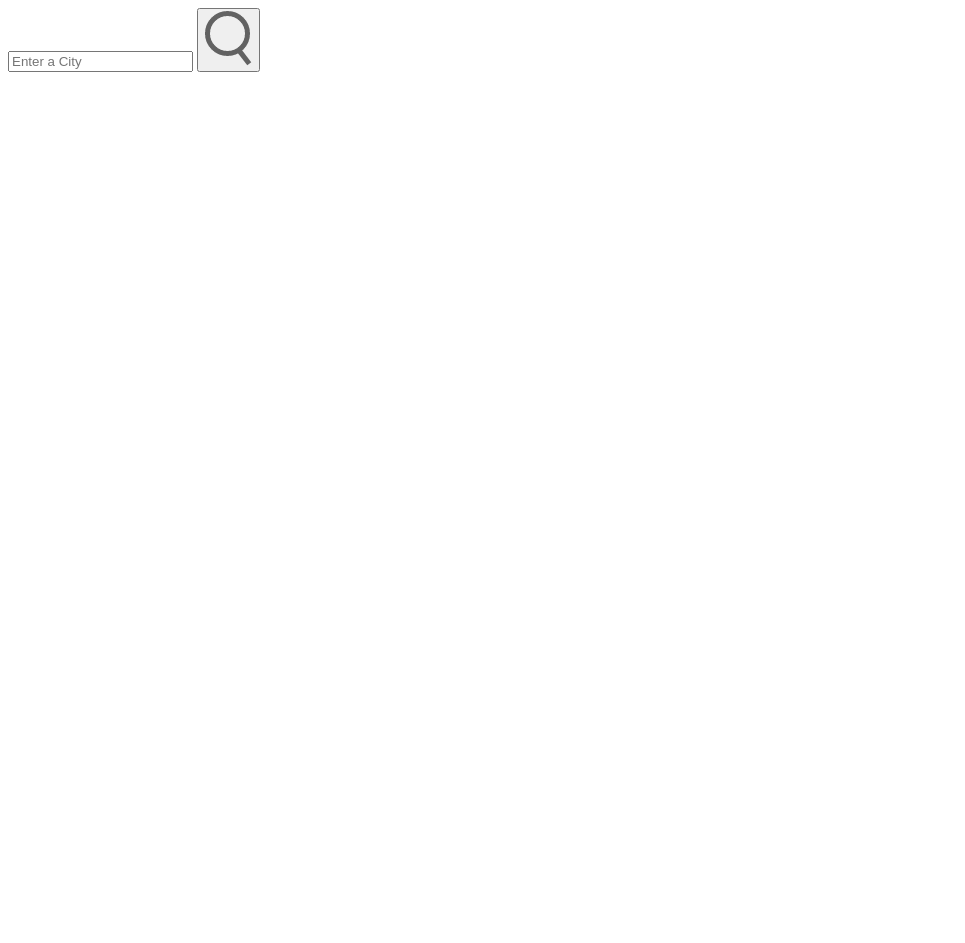
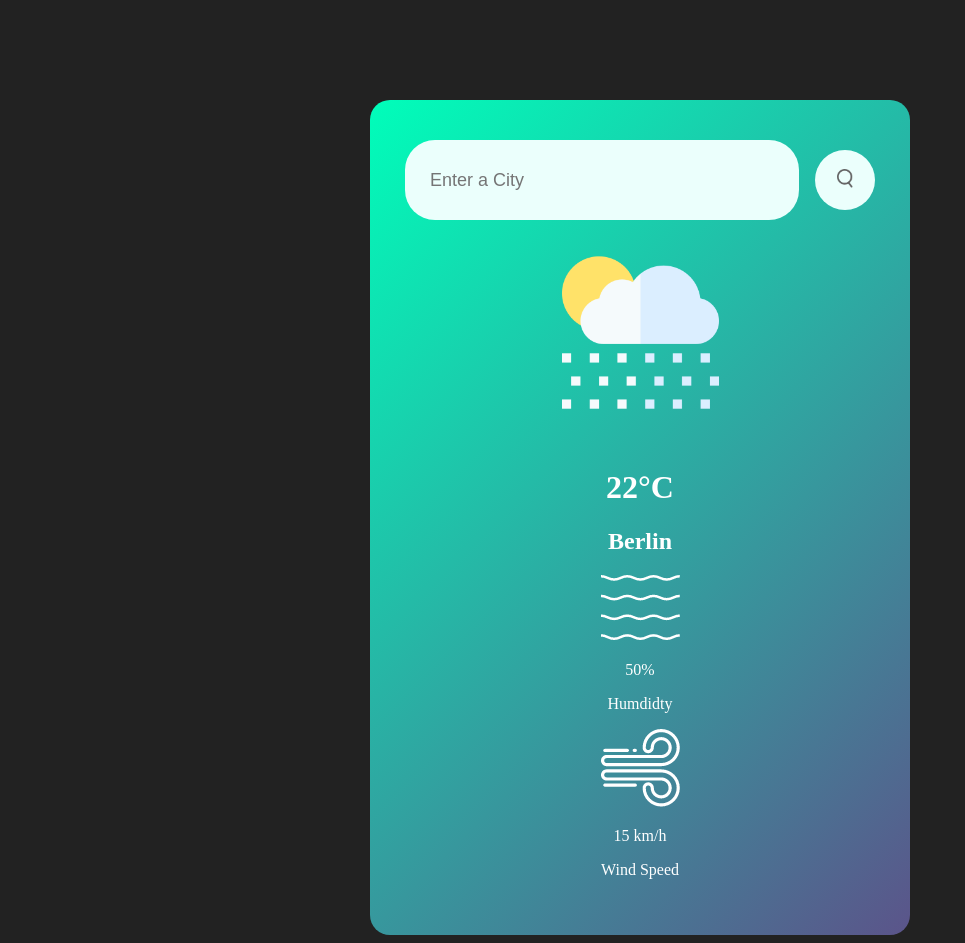
Before and after one commit to mohamad-sadhiq/weather-app, a plain HTML site: page index.html in a window 1280 px wide. Shown: the whole page, without its empty margins (0-965 px from the left). Before the commit the page ends 800 px from the top, so only its background shows below. Drawn offline with Linux system fonts and the light colour scheme.

Commit message:
updated html and css

```diff
--- a/index.html
+++ b/index.html
@@ -12,6 +12,27 @@
             <input type="text" placeholder="Enter a City" spellcheck="false">
             <button><img src="images/search.png" ></button>
         </div>
+        <div class="weather">
+            <img src="images/rain.png" class = "weather-icon">
+            <h1 class = "temp">22°C</h1>
+            <h2 class = "city">Berlin</h2>
+            <div class="details">
+                <div class="col">
+                    <img src="images/humidity.png">
+                    <div>
+                        <p class = "humdidity">50%</p>
+                        <p>Humdidty</p>
+                    </div>
+                </div>
+                <div class="col">
+                    <img src="images/wind.png">
+                    <div>
+                        <p class="wind">15 km/h</p>
+                        <p>Wind Speed</p>
+                    </div>
+                </div>
+            </div>
+        </div>
     </div>
 </body>
 </html>
--- a/style.css
+++ b/style.css
@@ -0,0 +1,43 @@
+body{
+    background-color: #222;
+}
+.card{
+    color : white;
+    width :90%;
+    max-width: 470px;
+    background: linear-gradient(135deg, #00feba, #5b548a);
+    margin : 100px auto 0;
+    border-radius : 20px;
+    padding : 40px 35px;
+    text-align: center;
+}
+.search{
+    width : 100%;
+    display : flex;
+    align-items : center;
+    justify-content: space-between;
+}
+.search input{
+    border :0;
+    outline :0;
+    background : #ebfffc;
+    color : #555;
+    padding: 10px 25px;
+    height : 60px;
+    border-radius : 30px;
+    flex : 1;
+    margin-right : 16px;
+    font-size:18px;
+}
+.search button{
+    border :0;
+    outline :0;
+    background : #ebfffc;
+    border-radius : 50%;
+    width : 60px;
+    height :60px;
+    cursor : pointer;
+}
+.search button img{
+    width : 16px;
+}
```
